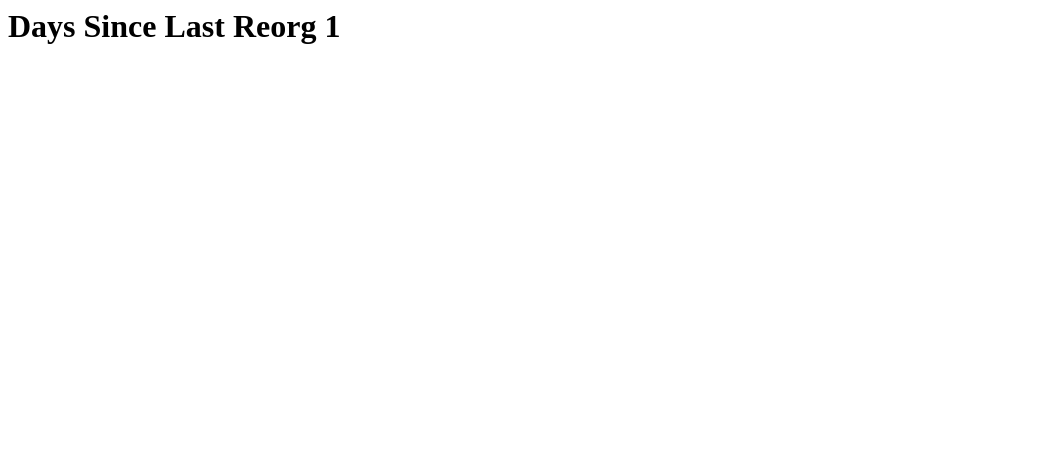
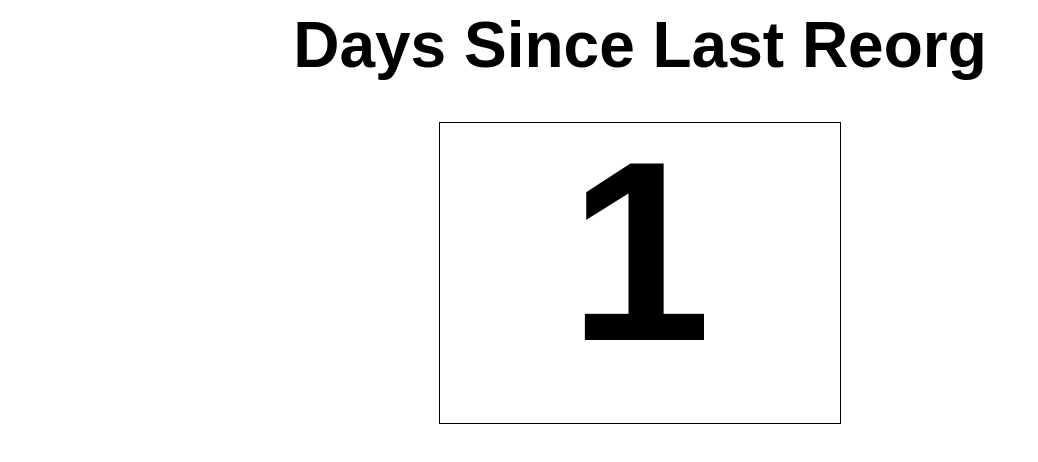
Before and after one commit to squalrus/dayssincelastreorg, a plain HTML site: page index.html in a window 1280 px wide. Shown: the whole page, without its empty margins (0-1038 px from the left). Drawn offline with Linux system fonts and the light colour scheme.

Commit message:
Update index.html

```diff
--- a/index.html
+++ b/index.html
@@ -1,5 +1,21 @@
 <html>
   <head>
+    <style>
+      h1 {
+        font-family: sans-serif;
+        font-size: 4em;
+        text-align: center;
+      }
+      .number {
+        display: block;
+        border: 1px solid #000;
+        width: 400px;
+        font-size: 4em;
+        line-height: 1em;
+        height: 300px;
+        margin: 40px auto;
+      }
+    </style>
   </head>
   <body>
     <h1>Days Since Last Reorg
```
